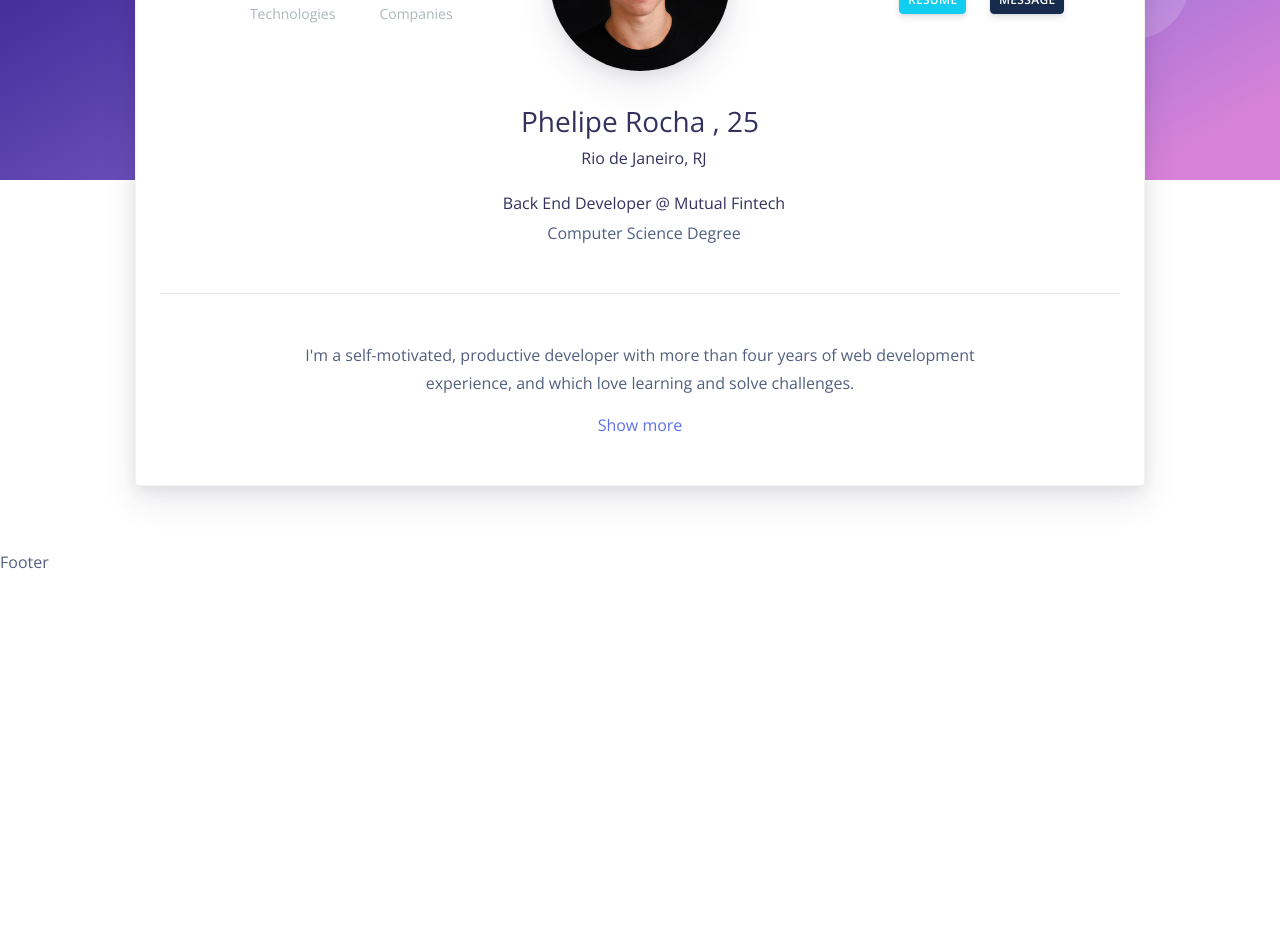
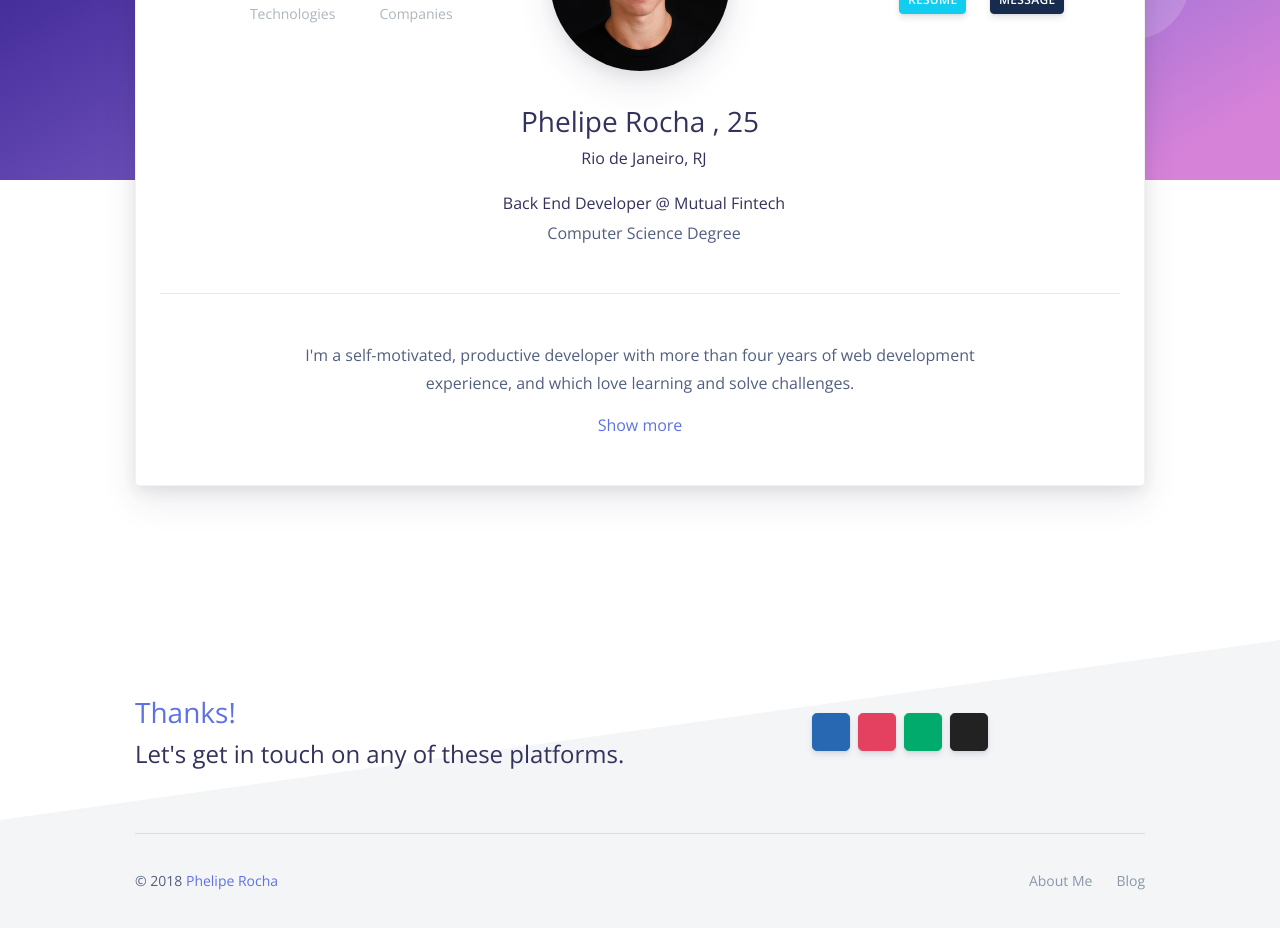
Before and after one commit to pheliperocha/pheliperocha.com, a Vue app: page / in a window 1280 px wide. Shown: the part 400-1328 px from the top of the page. Before the commit the page ends 974 px from the top, so only its background shows below. Built offline with nearby package versions, Linux system fonts and the light colour scheme; a web font is replaced by a local one.

Commit message:
Adding footer

```diff
--- a/src/assets/scss/custom/_variables.scss
+++ b/src/assets/scss/custom/_variables.scss
@@ -87,6 +87,8 @@ $youtube:       #cd201f !default;
 $slack:         #3aaf85 !default;
 $dribbble:      #ea4c89 !default;
 $github:        #222222 !default;
+$linkedin:      #2867B2 !default;
+$medium:        #00ab6c !default;
 
 $theme-colors: () !default;
 $theme-colors: map-merge((
@@ -113,7 +115,9 @@ $brand-colors: map-merge((
   "youtube":      $youtube,
   "slack":        $slack,
   "dribbble":     $dribbble,
-  "github":       $github
+  "github":       $github,
+  "linkedin":     $linkedin,
+  "medium":       $medium
 ), $brand-colors);
 
 $shape-colors: () !default;
--- a/src/i18n/en.ts
+++ b/src/i18n/en.ts
@@ -28,6 +28,8 @@ export const en = {
     jobTitle: 'Back End Developer',
     jobCompanie: 'Mutual Fintech',
     degree: 'Computer Science Degree',
+    thanks: 'Thanks',
+    get_in_touch: `Let's get in touch on any of these platforms.`,
 
     shortDescription: `I'm a self-motivated,
     productive developer with more than four years of web development experience,
--- a/src/layout/Footer.vue
+++ b/src/layout/Footer.vue
@@ -1,3 +1,66 @@
 <template>
-    <div id="footer">Footer</div>
+    <footer class="footer has-cards">
+        <div class="container">
+            <div class="row row-grid align-items-center my-md">
+                <div class="col-lg-6">
+                    <h3 class="text-primary font-weight-light mb-2">{{ $t('sentence.thanks') }}!</h3>
+                    <h4 class="mb-0 font-weight-light">{{ $t('sentence.get_in_touch') }}</h4>
+                </div>
+                <div class="col-lg-6 text-lg-center btn-wrapper">
+                    <a target="_blank" rel="noopener" href="https://www.linkedin.com/in/pheliperocha/"
+                       class="btn btn-neutral btn-icon-only btn-linkedin btn-round btn-lg" data-toggle="tooltip"
+                       data-original-title="LinkedIn">
+                        <i class="fa fa-linkedin"></i>
+                    </a>
+                    <a target="_blank" rel="noopener" href="https://www.instagram.com/pheliperocha/"
+                       class="btn btn-neutral btn-icon-only btn-instagram btn-round btn-lg" data-toggle="tooltip"
+                       data-original-title="Instagram">
+                        <i class="fa fa-instagram"></i>
+                    </a>
+                    <a target="_blank" rel="noopener" href="https://medium.com/@PhelipeRocha"
+                       class="btn btn-neutral btn-icon-only btn-medium btn-lg btn-round" data-toggle="tooltip"
+                       data-original-title="Medium">
+                        <i class="fa fa-medium"></i>
+                    </a>
+                    <a target="_blank" rel="noopener" href="https://github.com/pheliperocha"
+                       class="btn btn-neutral btn-icon-only btn-github btn-round btn-lg" data-toggle="tooltip"
+                       data-original-title="Github">
+                        <i class="fa fa-github"></i>
+                    </a>
+                </div>
+            </div>
+            <hr>
+            <div class="row align-items-center justify-content-md-between">
+                <div class="col-md-6">
+                    <div class="copyright">
+                        &copy; {{year}}
+                        <a href="https://pheliperocha.com" target="_blank" rel="noopener">Phelipe Rocha</a>
+                    </div>
+                </div>
+                <div class="col-md-6">
+                    <ul class="nav nav-footer justify-content-end">
+                        <li class="nav-item">
+                            <a href="#" class="nav-link" target="_blank" rel="noopener">About
+                                Me</a>
+                        </li>
+                        <li class="nav-item">
+                            <a href="https://medium.com/@PhelipeRocha" class="nav-link" target="_blank" rel="noopener">Blog</a>
+                        </li>
+                    </ul>
+                </div>
+            </div>
+        </div>
+    </footer>
 </template>
+<script>
+export default {
+  name: 'app-footer',
+  data() {
+    return {
+      year: new Date().getFullYear()
+    };
+  }
+};
+</script>
+<style>
+</style>
```
Also changed, not shown: 2 other files (tests, documents, lock files or other folders).
